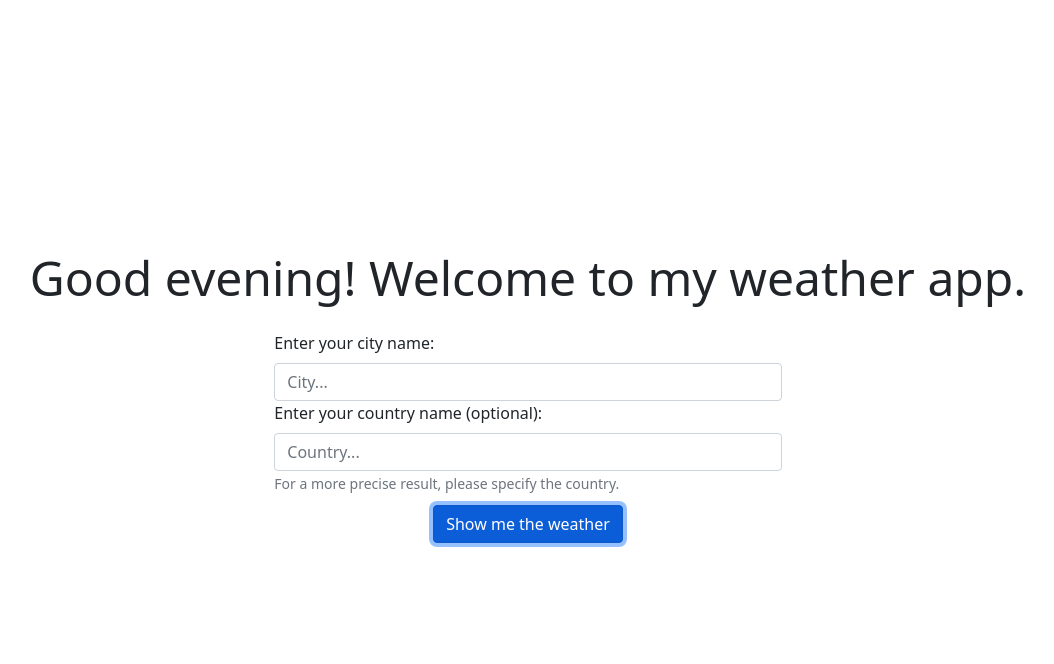
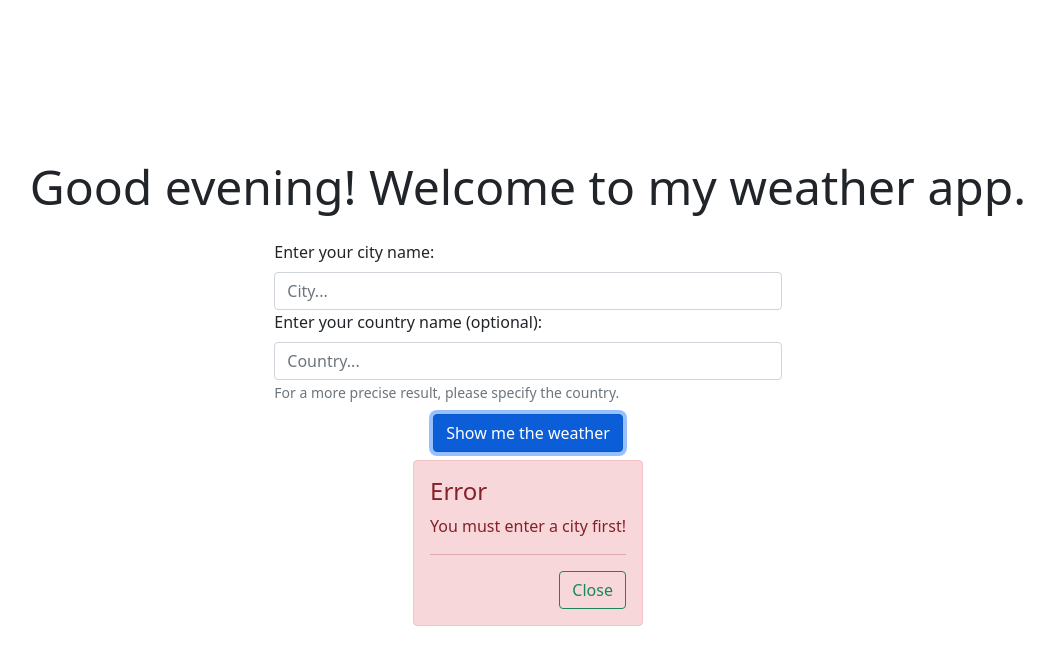
Before and after one commit to longg99/weather-app, a React (Create React App) app: page / in a window 1280 px wide. Both pictures are taken after a click on the button "Show me the weather". Shown: the top 664 px of the page, without its empty margins (112-1166 px from the left). Built offline with nearby package versions, Linux system fonts and the light colour scheme.

Commit message:
still has some bugs

```diff
--- a/src/App.js
+++ b/src/App.js
@@ -60,6 +60,8 @@ function App() {
     setCity(elemRef.current["cityName"].value);
     setCountry(elemRef.current["countryName"].value);
 
+    console.log("city: ", city);
+    console.log("country: ", city);
     if(city === "") {
       //show the alert
       setShowAlert(!showAlert);
@@ -95,11 +97,11 @@ function App() {
           //pass the ref down so we can access the field in the form
           ref={ elemRef }
         />
-        {/* <Collapse in={ showAlert } > */}
-          {/* <div id="alert"> */}
+        <Collapse in={ showAlert } >
+          <div id="alert">
             <ErrorInfo showAlert={ showAlert } handleClose={ handleClose }/>
-          {/* </div> */}
-        {/* </Collapse> */}
+          </div>
+        </Collapse>
         <Collapse in={ openWeather }>
           <div id="weather">
             <Weather data={ weather } city={city} unit={unit}/>
--- a/src/Components/ErrorInfo/index.js
+++ b/src/Components/ErrorInfo/index.js
@@ -1,49 +1,23 @@
-import { Modal, Button } from 'react-bootstrap';
+import { Alert, Button } from 'react-bootstrap';
 import React from 'react';
 
 export default function ErrorInfo({ showAlert, handleClose }) {
     console.log(showAlert)
-    // if (showAlert) {
-    //     return (
-    //         <Alert variant="danger">
-    //             <Alert.Heading>Error</Alert.Heading>
-    //             <p>
-    //                 You must enter a city first!
-    //             </p>
-    //             <hr />
-    //             <div className="d-flex justify-content-end">
-    //                 <Button onClick={handleClose} variant="outline-success">
-    //                     Close
-    //                 </Button>
-    //             </div>
-    //         </Alert>
-    //     )
+    if (showAlert) {
         return (
-            <Modal
-            showAlert={ showAlert }
-            handleClose={ handleClose }
-            size="lg"
-            aria-labelledby="contained-modal-title-vcenter"
-            centered
-            >
-            <Modal.Header closeButton>
-                <Modal.Title id="contained-modal-title-vcenter">
-                Modal heading
-                </Modal.Title>
-            </Modal.Header>
-            <Modal.Body>
-                <h4>Centered Modal</h4>
+            <Alert variant="danger">
+                <Alert.Heading>Error</Alert.Heading>
                 <p>
-                Cras mattis consectetur purus sit amet fermentum. Cras justo odio,
-                dapibus ac facilisis in, egestas eget quam. Morbi leo risus, porta ac
-                consectetur ac, vestibulum at eros.
+                    You must enter a city first!
                 </p>
-            </Modal.Body>
-            <Modal.Footer>
-                <Button onClick={handleClose}>Close</Button>
-            </Modal.Footer>
-            </Modal>
-        );
-    // }
-    // return null;
+                <hr />
+                <div className="d-flex justify-content-end">
+                    <Button onClick={handleClose} variant="outline-success">
+                        Close
+                    </Button>
+                </div>
+            </Alert>
+        )
+    }
+    return null;
 }
```
